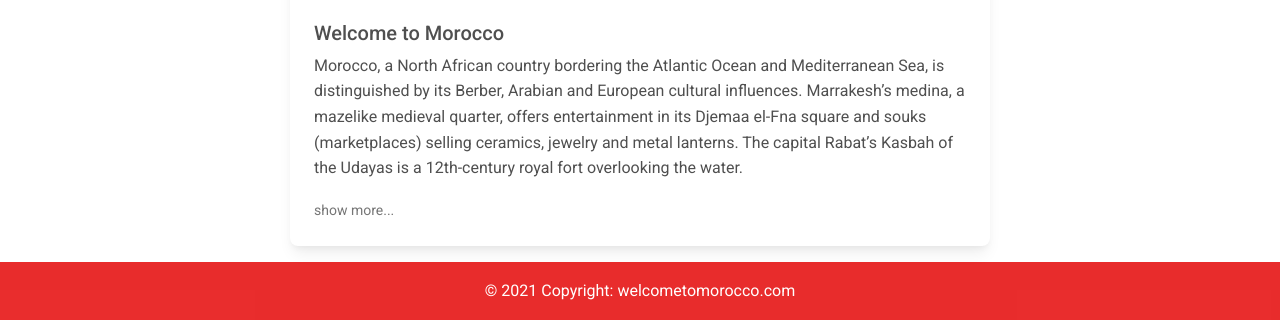
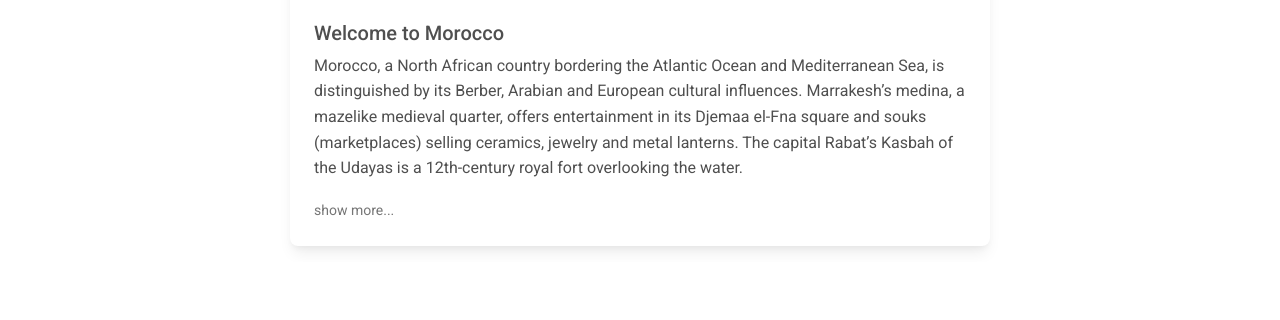
Before and after one commit to MohamedCoder01/app1, a plain HTML site: page index.html in a window 1280 px wide. Shown: the part 1743-2063 px from the top of the page. After the commit the page ends 2005 px from the top, so only its background shows below. Drawn offline with nearby package versions, Linux system fonts and the light colour scheme.

Commit message:
Update index.html

```diff
--- a/index.html
+++ b/index.html
@@ -25,7 +25,7 @@
   href="https://cdnjs.cloudflare.com/ajax/libs/mdb-ui-kit/3.6.0/mdb.min.css"
   rel="stylesheet"
 />
-<title>Morocco</title>
+<title>projet1</title>
 
     </head>
     <body>
@@ -220,11 +220,7 @@
           </p>
         </div>
       </div>
-      <div class="text-center p-3" style="color:white;background-color: rgba(230, 21, 21, 0.897);">
-        © 2021 Copyright:
-        <a class="text-white" href="https://welcometomorocco.com/">welcometomorocco.com</a>
-      </div>
-      <!-- Copyright -->
+
 </footer>
 
 
```
